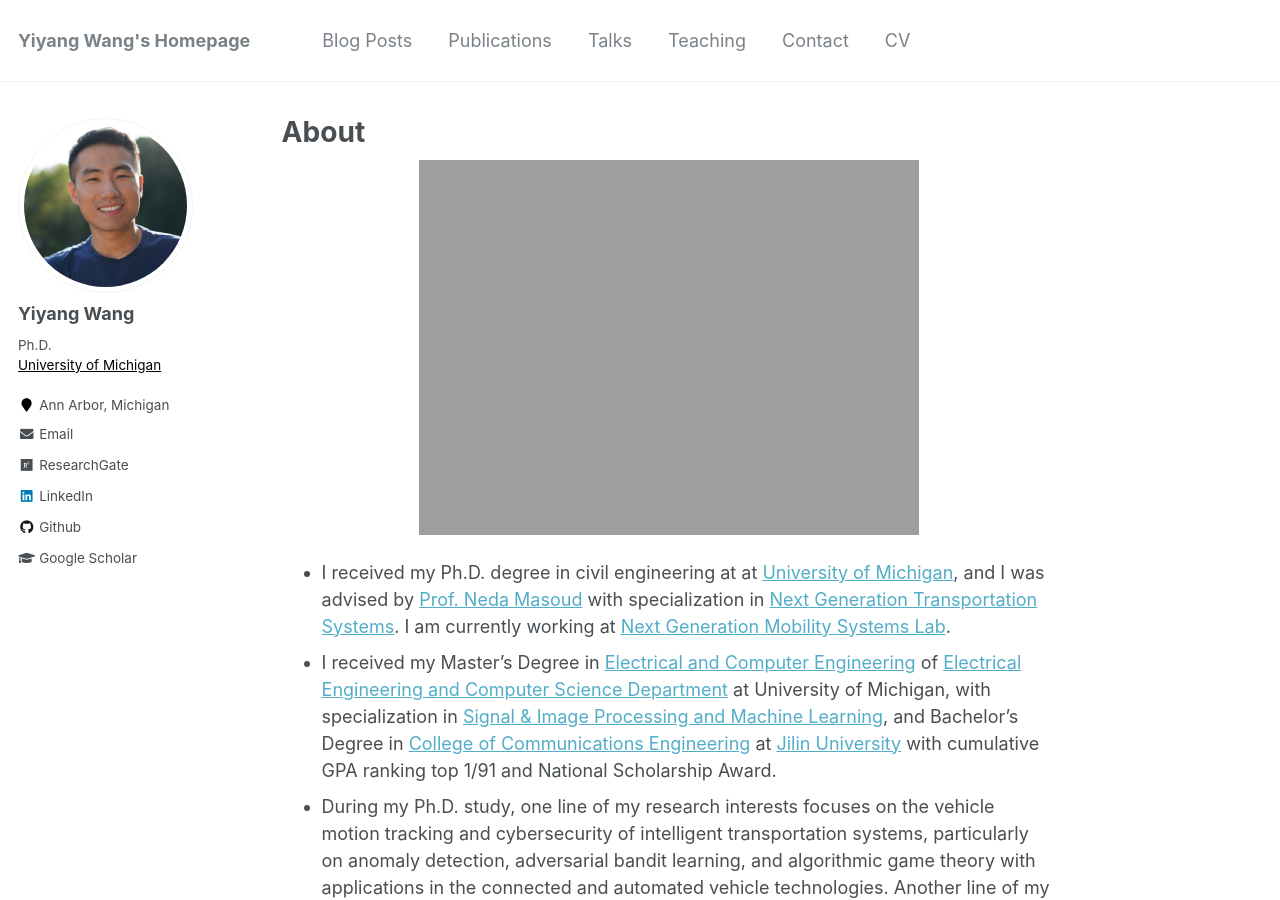
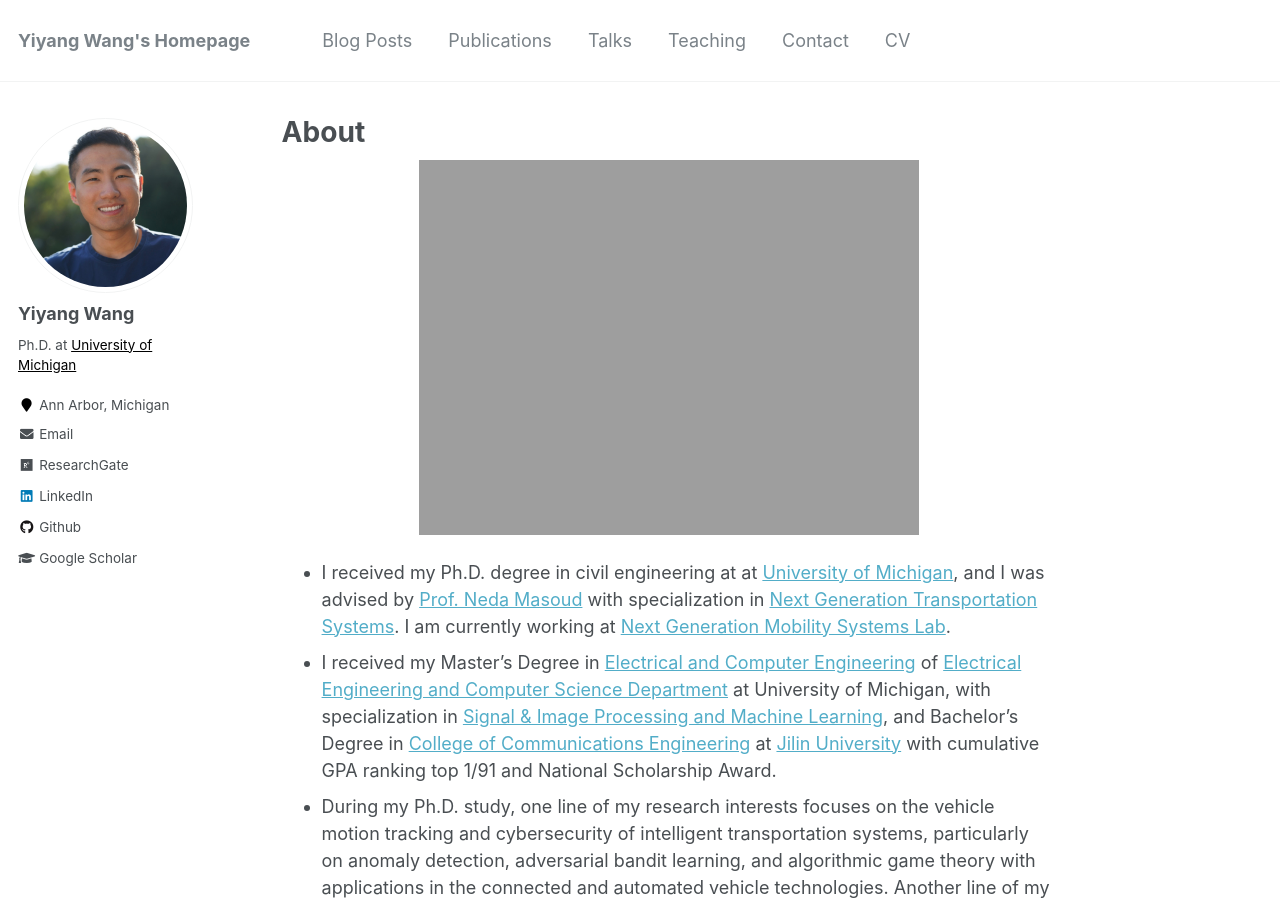
Before and after one commit to yiyangwan/yiyangwan.github.io, a Jekyll site: the page built from _pages/about.md, in a window 1280 px wide and 900 px high. Built offline with Jekyll 4.4.1, drawn with Linux system fonts in a browser that asks for light colours.

Commit message:
Update _config.yml

```diff
--- a/_config.yml
+++ b/_config.yml
@@ -82,7 +82,7 @@
 author:
   name             : "Yiyang Wang"
   avatar           : "yiyangwang_1.JPG"
-  bio              : "Ph.D. <br><a style='color: black;' href='https://umich.edu/'>University of Michigan</a>"
+  bio              : "Ph.D. at <a style='color: black;' href='https://umich.edu/'>University of Michigan</a>"
   location         : "Ann Arbor, Michigan"
   employer         :
   pubmed           : # "https://www.ncbi.nlm.nih.gov/pubmed/?term=john+snow"
```
